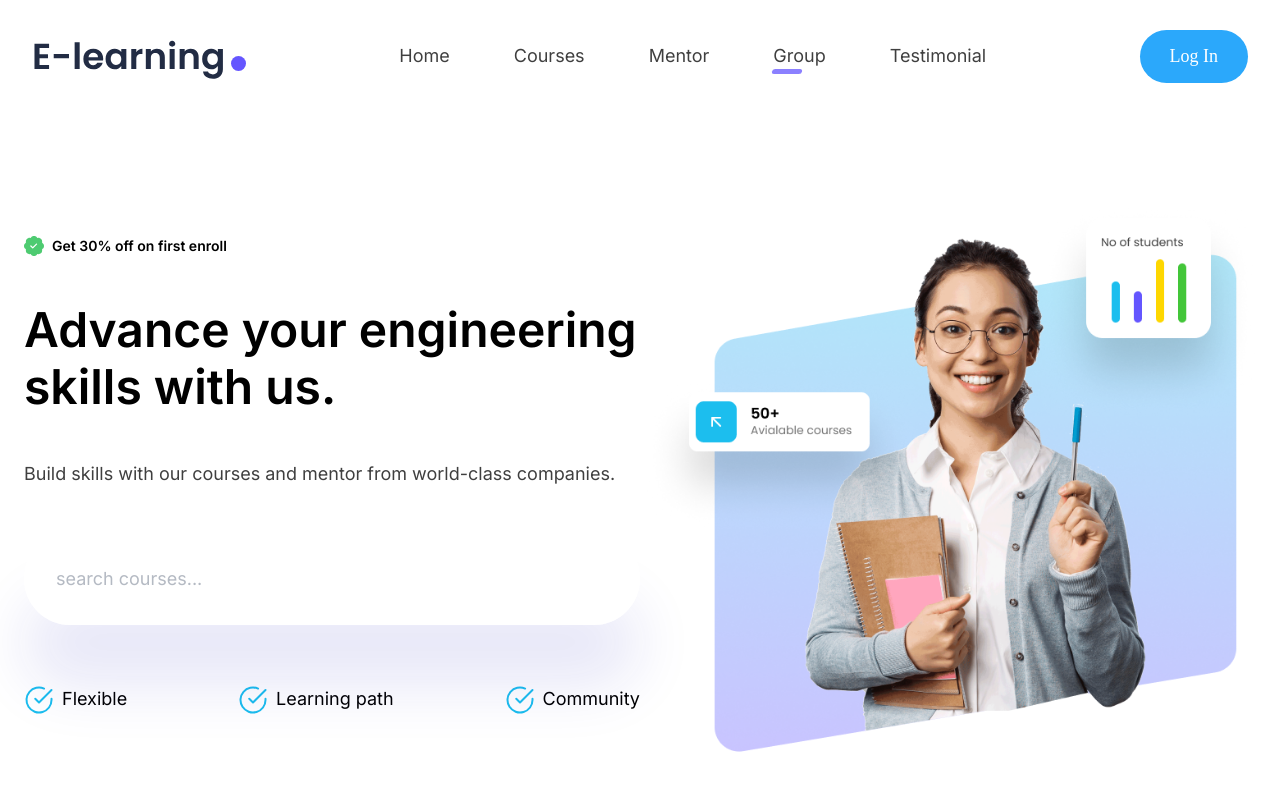
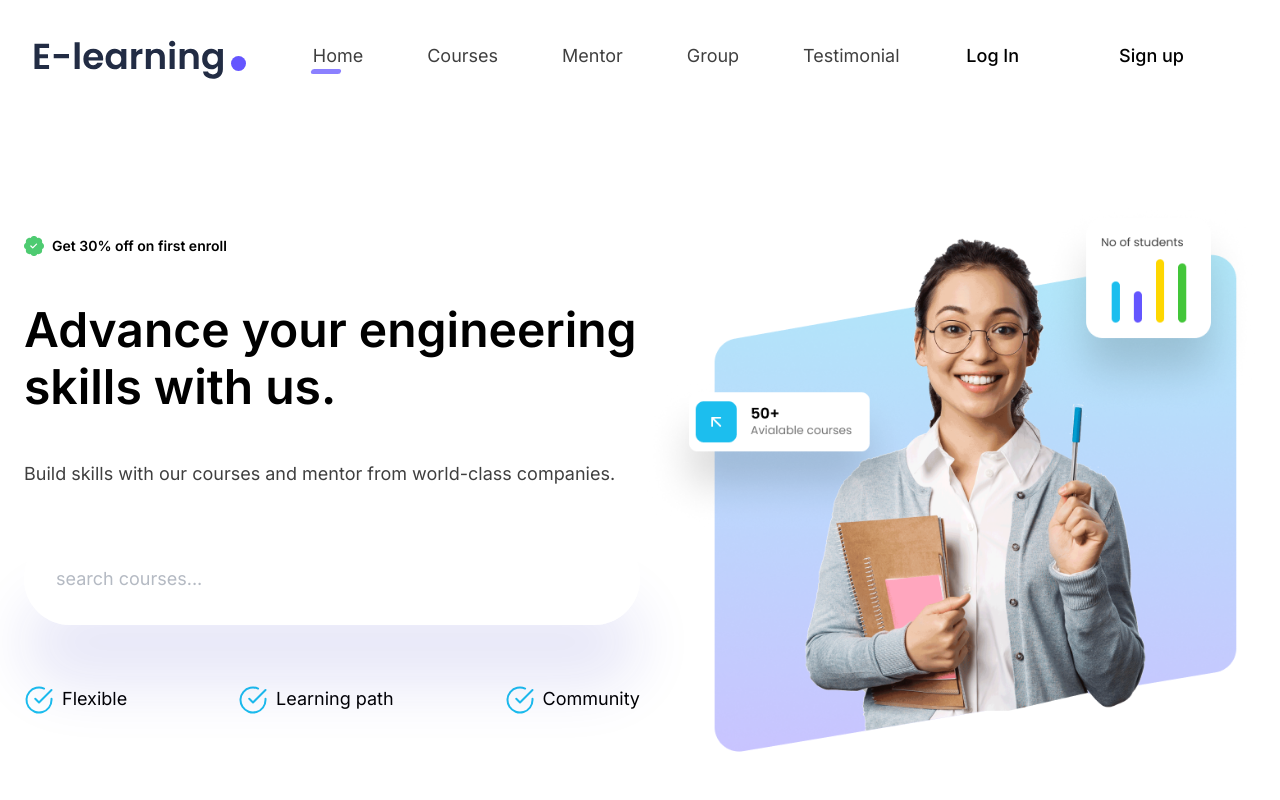
Before and after one commit to FuStudy-24/Front_End_FuStudy, a Next.js app: page / in a window 1280 px wide. Shown: the top 800 px of the page. Built offline with nearby package versions, Linux system fonts and the light colour scheme.

Commit message:
fix bug login page

```diff
--- a/src/pages/LandingPage/Navbar/Navbar.tsx
+++ b/src/pages/LandingPage/Navbar/Navbar.tsx
@@ -1,6 +1,6 @@
-import { Disclosure } from "@headlessui/react";
-import Link from "next/link";
-import React, { useState } from "react";
+import { Disclosure } from '@headlessui/react';
+import Link from 'next/link';
+import React, { useState } from 'react';
 //import { Bars3Icon } from '@heroicons/react/24/outline';
 import Drawer from "./Drawer";
 import Drawerdata from "./Drawerdata";
@@ -14,39 +14,35 @@ interface NavigationItem {
 }
 
 const navigation: NavigationItem[] = [
-  { name: "Home", href: "#/", current: true },
-  { name: "Courses", href: "#courses", current: false },
-  { name: "Mentor", href: "#mentor", current: false },
-  { name: "Group", href: "/", current: false },
-  { name: "Testimonial", href: "#testimonial", current: false },
+    { name: 'Home', href: '/', current: true },
+    { name: 'Courses', href: '#courses', current: false },
+    { name: 'Mentor', href: '#mentor', current: false },
+    { name: 'Group', href: '', current: false },
+    { name: 'Testimonial', href: '#testimonial', current: false },
 ];
 
 function classNames(...classes: string[]) {
-  return classes.filter(Boolean).join(" ");
+    return classes.filter(Boolean).join(' ');
 }
 
-const CustomLink = ({
-  href,
-  onClick,
-  children,
-}: {
-  href: string;
-  onClick: () => void;
-  children: React.ReactNode;
-}) => {
+const CustomLink = ({ href, onClick, children }: { href: string; onClick: () => void; children: React.ReactNode }) => {
     return (
         <Link href={href} passHref>
-      <span onClick={onClick} className="px-3 py-4 text-lg font-normal">
+            <span
+                onClick={onClick}
+                className="px-3 py-4 text-lg font-normal"
+            >
                 {children}
             </span>
         </Link>
     );
 };
 
+
 const Navbar = () => {
     const [isOpen, setIsOpen] = React.useState(false);
 
-  const [currentLink, setCurrentLink] = useState("/");
+    const [currentLink, setCurrentLink] = useState('/');
 
     const handleLinkClick = (href: string) => {
         setCurrentLink(href);
@@ -58,17 +54,18 @@ const Navbar = () => {
                 <div className="mx-auto max-w-7xl px-6 py-4 lg:px-8">
                     <div className="relative flex h-12 md:h-20 items-center justify-between">
                         <div className="flex flex-1 items-center sm:items-stretch sm:justify-start">
+
                             {/* LOGO */}
 
                             <div className="flex flex-shrink-0 items-center">
                                 <img
                                     className="block h-12 w-40 lg:hidden"
-                  src={"/assets/logo/logo.svg"}
+                                    src={'/assets/logo/logo.svg'}
                                     alt="dsign-logo"
                                 />
                                 <img
                                     className="hidden h-full w-full lg:block"
-                  src={"/assets/logo/logo.svg"}
+                                    src={'/assets/logo/logo.svg'}
                                     alt="dsign-logo"
                                 />
                             </div>
@@ -85,12 +82,10 @@ const Navbar = () => {
                                         >
                                             <span
                                                 className={classNames(
-                          item.href === currentLink
-                            ? "underline-links"
-                            : "text-slategray",
-                          "px-3 py-4 text-lg font-normal opacity-75 hover:opacity-100"
+                                                    item.href === currentLink ? 'underline-links' : 'text-slategray',
+                                                    'px-3 py-4 text-lg font-normal opacity-75 hover:opacity-100'
                                                 )}
-                        aria-current={item.href ? "page" : undefined}
+                                                aria-current={item.href ? 'page' : undefined}
                                             >
                                                 {item.name}
                                             </span>
@@ -102,20 +97,13 @@ const Navbar = () => {
 
                         {/* SIGNIN DIALOG */}
 
-            <Link href='/login'passHref>
-            <div className="absolute inset-y-0 right-0 flex items-center sm:static sm:inset-auto sm:pr-0 ">
-              <button
-                type="button"
-                className="text-lg text-Blueviolet font-medium px-[30px] py-[12.5px] border-[0] rounded-[100px] bg-[#2ba8fb] text-[#ffffff] font-[Bold] [transition:all_0.5s] hover:bg-[#6fc5ff] hover:[box-shadow:0_0_20px_#6fc5ff50] hover:scale-110 active:bg-[#3d94cf] active:[transition:all_0.25s] active:[box-shadow:none] active:scale-[0.98]"
-              >
-                Log In
-              </button>
-            </div>
-            </Link>
+                        <Signdialog />
+
 
                         {/* REGISTER DIALOG */}
 
-            {/* <Registerdialog /> */}
+                        <Registerdialog />
+
 
                         {/* DRAWER FOR MOBILE VIEW */}
 
@@ -130,6 +118,8 @@ const Navbar = () => {
                         <Drawer isOpen={isOpen} setIsOpen={setIsOpen}>
                             <Drawerdata />
                         </Drawer>
+
+
                     </div>
                 </div>
             </>
```
Lines whose indentation alone changed are shown as unchanged.
